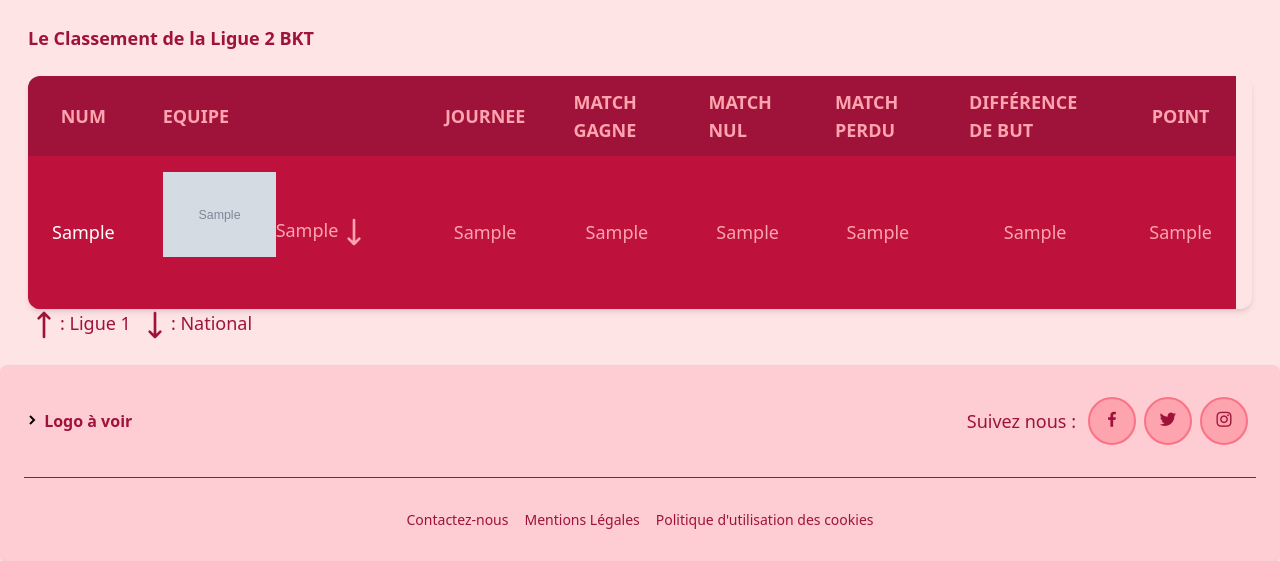
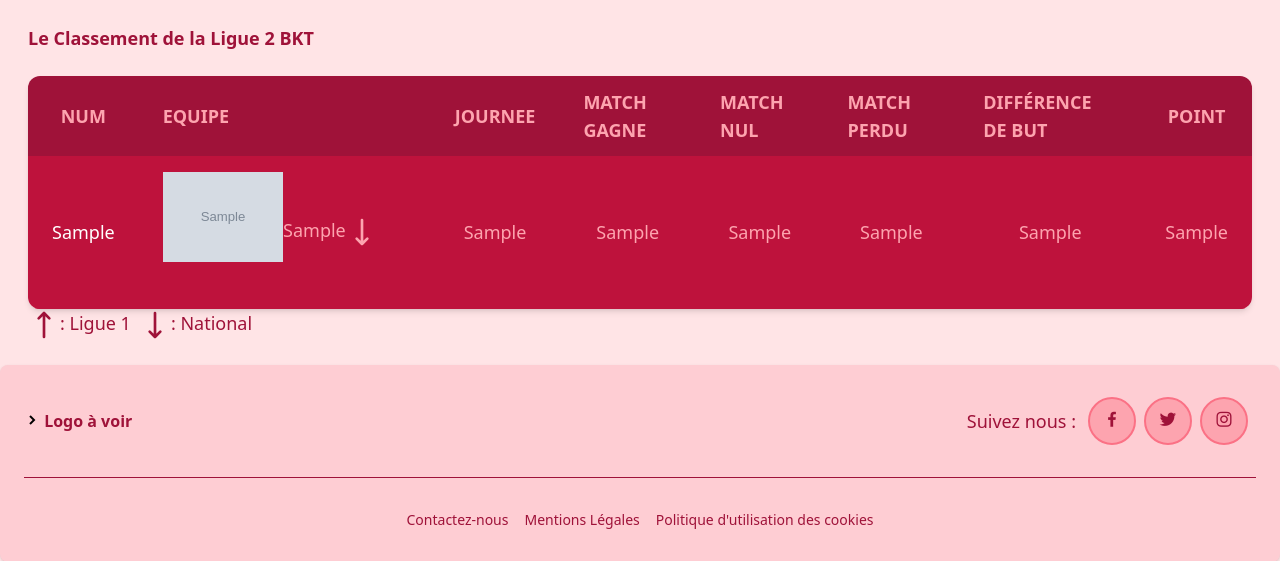
Before and after one commit to lucaslagant/Actu-AmiensSC, a PHP site: page /classement.php in a window 1280 px wide. Shown: the part 124-685 px from the top of the page. Run offline with PHP 8.4, Linux system fonts and the light colour scheme; tables that the repository leaves empty or names only in its code hold one stand-in row (values such as "Sample post"); grey boxes marked "Sample" are stand-in pictures; some libraries are stand-ins or nearby versions.

Commit message:
modif tableau

```diff
--- a/classement.php
+++ b/classement.php
@@ -43,7 +43,7 @@
         </div>
     </nav>
     <br><h1 class="text-lg text-rose-800 font-bold text-4xl mx-7 max-md:text-lg">Le Classement de la Ligue 2 BKT</h1><br>
-    <div class=" shadow-md rounded-xl  overflow-hidden mx-7 pr-4">
+    <div class=" shadow-md rounded-xl  overflow-hidden mx-7">
         <table class="table-auto w-full text-sm text-left text-rose-300">
             <thead class="text-xs  uppercase bg-rose-800 text-rose-300 overflow-hidden">
                 <tr>
```
